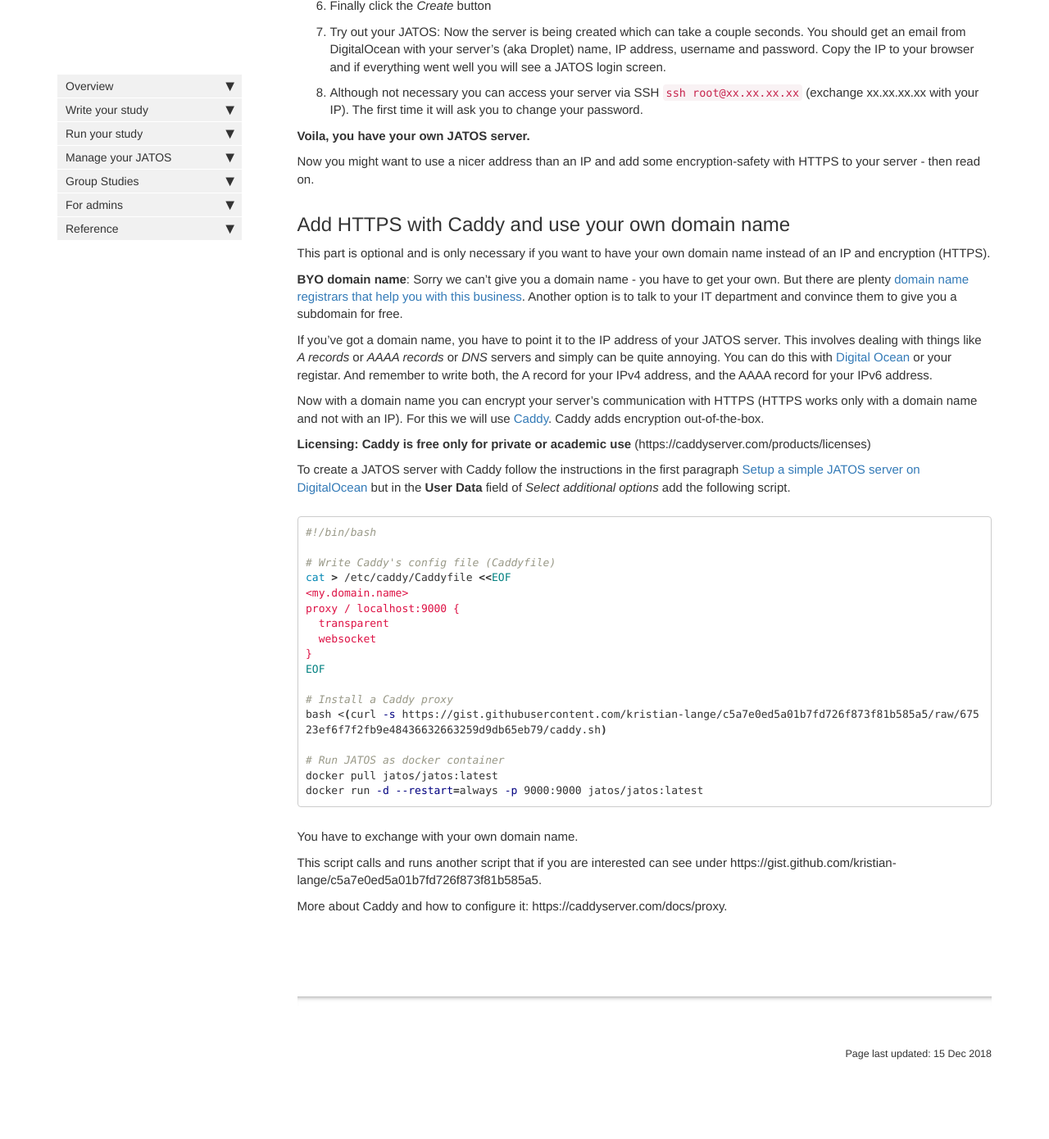
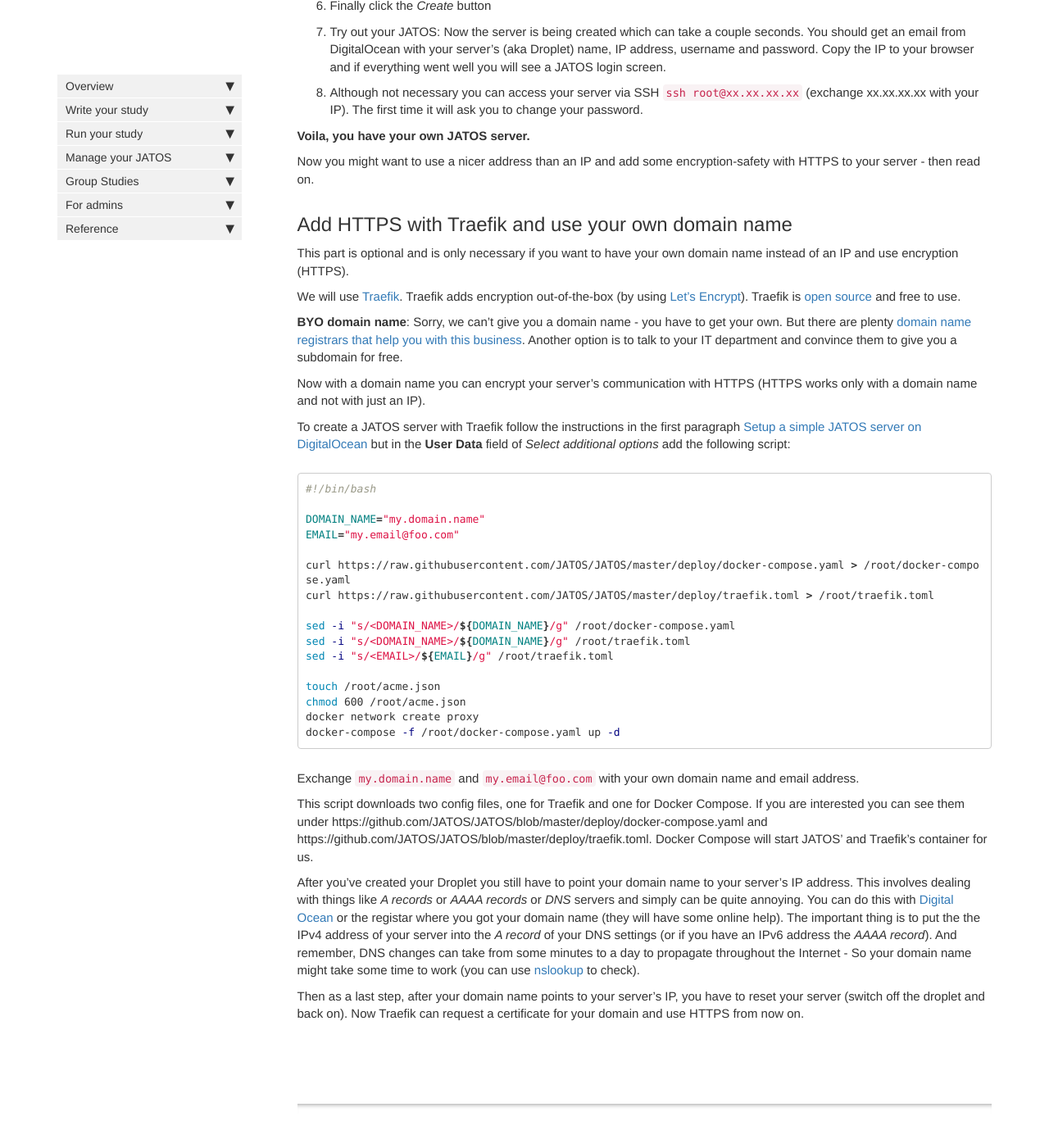
Before and after one commit to kristian-lange-tw/JATOS_docs_v3, a Jekyll site: the page built from pages/JATOS-on-Digital-Ocean.md, in a window 1280 px wide and 1400 px high, scrolled down 1274 px. Shown: the top 1390 px of the window at 82% size. Built offline with Jekyll 4.4.1, drawn with Linux system fonts in a browser that asks for light colours; nearby versions of some CDN libraries; comment, search, counter and statistics services are not loaded; before the commit the page ends 2620 px from its top, so only the background shows below that; some of the changed text lies outside the part shown.

Commit message:
Update JATOS-on-Digital-Ocean.md

````diff
--- a/pages/JATOS-on-Digital-Ocean.md
+++ b/pages/JATOS-on-Digital-Ocean.md
@@ -1,8 +1,8 @@
 ---
 title: JATOS on DigitalOcean
-keywords: install, server, cloud, digitalocean, ocean, caddy, caddyfile, docker, deploy
+keywords: install, server, cloud, digitalocean, droplet, traefik, proxy, reverse, docker, docker-compose, deploy
 tags:
-summary: This page describes how to install JATOS on a server in the cloud with DigitalOcean. Optionally one can enable HTTPS with Caddy which requires a domain name.
+summary: This page describes how to install JATOS on a server in the cloud with DigitalOcean. Optionally one can enable HTTPS with Traefik which requires a domain name.
 sidebar: mydoc_sidebar
 permalink: JATOS-on-DigitalOcean.html
 folder:
@@ -66,42 +66,41 @@ You need to get an account with [DigitalOcean](https://www.digitalocean.com/).
 Now you might want to use a nicer address than an IP and add some encryption-safety with HTTPS to your server - then read on.
 
 
-## Add HTTPS with Caddy and use your own domain name
+## Add HTTPS with Traefik and use your own domain name
 
-This part is optional and is only necessary if you want to have your own domain name instead of an IP and encryption (HTTPS).
+This part is optional and is only necessary if you want to have your own domain name instead of an IP and use encryption (HTTPS).
 
-**BYO domain name**: Sorry we can't give you a domain name - you have to get your own. But there are plenty [domain name registrars that help you with this business](https://www.digitalocean.com/community/tutorials/how-to-point-to-digitalocean-nameservers-from-common-domain-registrars). Another option is to talk to your IT department and convince them to give you a subdomain for free.
+We will use [Traefik](https://traefik.io/). Traefik adds encryption out-of-the-box (by using [Let’s Encrypt](https://letsencrypt.org/)). Traefik is [open source](https://github.com/containous/traefik) and free to use.
 
-If you've got a domain name, you have to point it to the IP address of your JATOS server. This involves dealing with things like _A records_ or _AAAA records_ or _DNS_ servers and simply can be quite annoying. You can do this with [Digital Ocean](https://www.digitalocean.com/docs/networking/dns/how-to/manage-records/) or your registar. And remember to write both, the A record for your IPv4 address, and the AAAA record for your IPv6 address.
+**BYO domain name**: Sorry, we can't give you a domain name - you have to get your own. But there are plenty [domain name registrars that help you with this business](https://www.digitalocean.com/community/tutorials/how-to-point-to-digitalocean-nameservers-from-common-domain-registrars). Another option is to talk to your IT department and convince them to give you a subdomain for free.
 
-Now with a domain name you can encrypt your server's communication with HTTPS (HTTPS works only with a domain name and not with an IP). For this we will use [Caddy](https://caddyserver.com/). Caddy adds encryption out-of-the-box.
+Now with a domain name you can encrypt your server's communication with HTTPS (HTTPS works only with a domain name and not with just an IP).
 
-**Licensing: Caddy is free only for private or academic use** (https://caddyserver.com/products/licenses)
-
-To create a JATOS server with Caddy follow the instructions in the first paragraph [Setup a simple JATOS server on DigitalOcean](#setup-a-simple-jatos-server-on-digitalocean) but in the **User Data** field of _Select additional options_ add the following script.
+To create a JATOS server with Traefik follow the instructions in the first paragraph [Setup a simple JATOS server on DigitalOcean](#setup-a-simple-jatos-server-on-digitalocean) but in the **User Data** field of _Select additional options_ add the following script:
 
 ```shell
 #!/bin/bash
 
-# Write Caddy's config file (Caddyfile)
-cat > /etc/caddy/Caddyfile <<EOF
-<my.domain.name>
-proxy / localhost:9000 {
-  transparent
-  websocket
-}
-EOF
+DOMAIN_NAME="my.domain.name"
+EMAIL="my.email@foo.com"
 
-# Install a Caddy proxy
-bash <(curl -s https://gist.githubusercontent.com/kristian-lange/c5a7e0ed5a01b7fd726f873f81b585a5/raw/67523ef6f7f2fb9e48436632663259d9db65eb79/caddy.sh)
+curl https://raw.githubusercontent.com/JATOS/JATOS/master/deploy/docker-compose.yaml > /root/docker-compose.yaml
+curl https://raw.githubusercontent.com/JATOS/JATOS/master/deploy/traefik.toml > /root/traefik.toml
 
-# Run JATOS as docker container
-docker pull jatos/jatos:latest
-docker run -d --restart=always -p 9000:9000 jatos/jatos:latest
+sed -i "s/<DOMAIN_NAME>/${DOMAIN_NAME}/g" /root/docker-compose.yaml
+sed -i "s/<DOMAIN_NAME>/${DOMAIN_NAME}/g" /root/traefik.toml
+sed -i "s/<EMAIL>/${EMAIL}/g" /root/traefik.toml
+
+touch /root/acme.json
+chmod 600 /root/acme.json
+docker network create proxy
+docker-compose -f /root/docker-compose.yaml up -d
 ```
 
-You have to exchange <my.domain.name> with your own domain name.
+Exchange `my.domain.name` and `my.email@foo.com` with your own domain name and email address.
 
-This script calls and runs another script that if you are interested can see under https://gist.github.com/kristian-lange/c5a7e0ed5a01b7fd726f873f81b585a5.
+This script downloads two config files, one for Traefik and one for Docker Compose. If you are interested you can see them under https://github.com/JATOS/JATOS/blob/master/deploy/docker-compose.yaml and https://github.com/JATOS/JATOS/blob/master/deploy/traefik.toml. Docker Compose will start JATOS' and Traefik's container for us.
 
-More about Caddy and how to configure it: https://caddyserver.com/docs/proxy.
+After you've created your Droplet you still have to point your domain name to your server's IP address. This involves dealing with things like _A records_ or _AAAA records_ or _DNS_ servers and simply can be quite annoying. You can do this with [Digital Ocean](https://www.digitalocean.com/docs/networking/dns/how-to/manage-records/) or the registar where you got your domain name (they will have some online help). The important thing is to put the the IPv4 address of your server into the _A record_ of your DNS settings (or if you have an IPv6 address the _AAAA record_). And remember, DNS changes can take from some minutes to a day to propagate throughout the Internet - So your domain name might take some time to work (you can use [nslookup](http://www.kloth.net/services/nslookup.php) to check).
+
+Then as a last step, after your domain name points to your server's IP, you have to reset your server (switch off the droplet and back on). Now Traefik can request a certificate for your domain and use HTTPS from now on.
````
